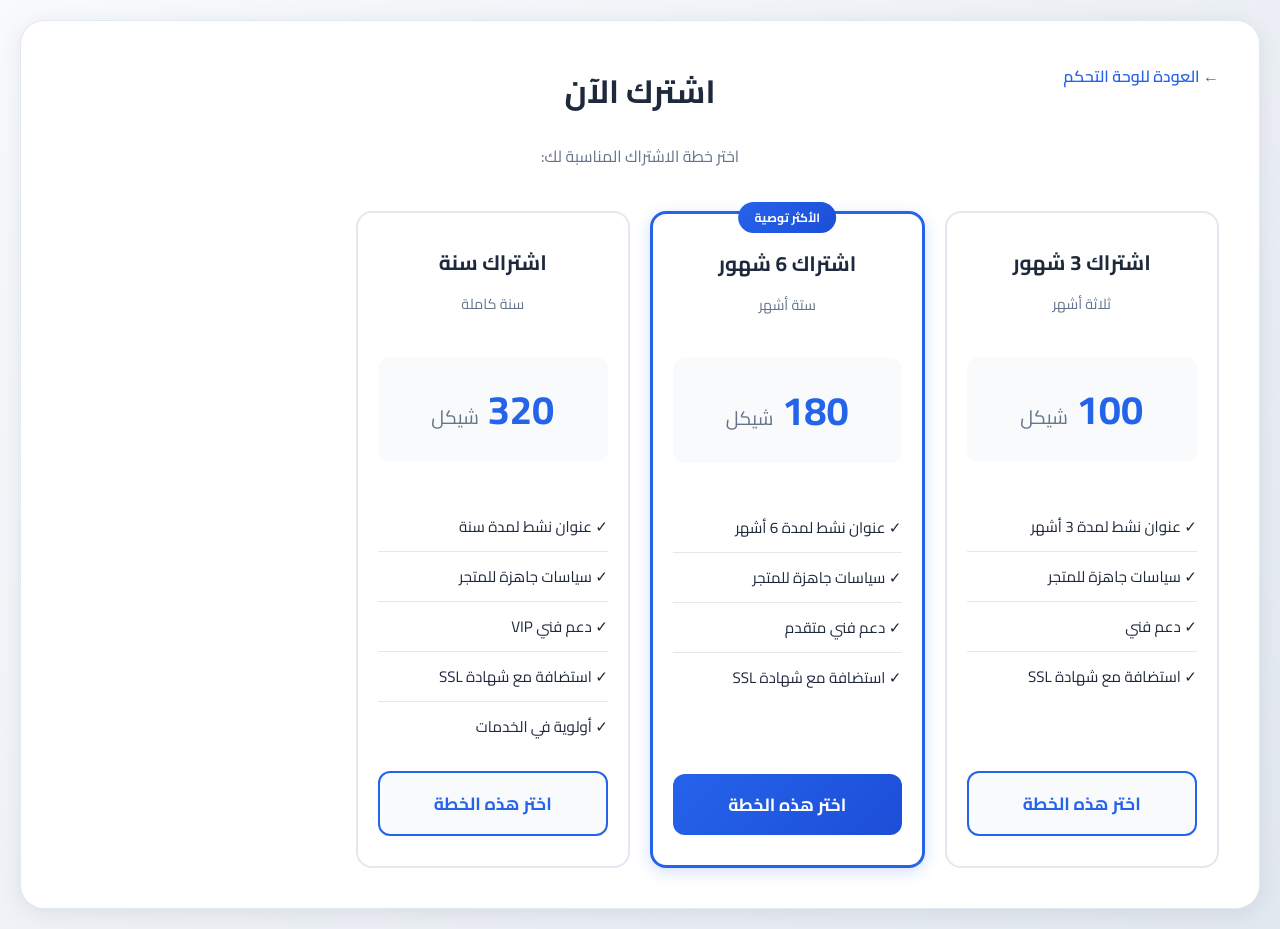
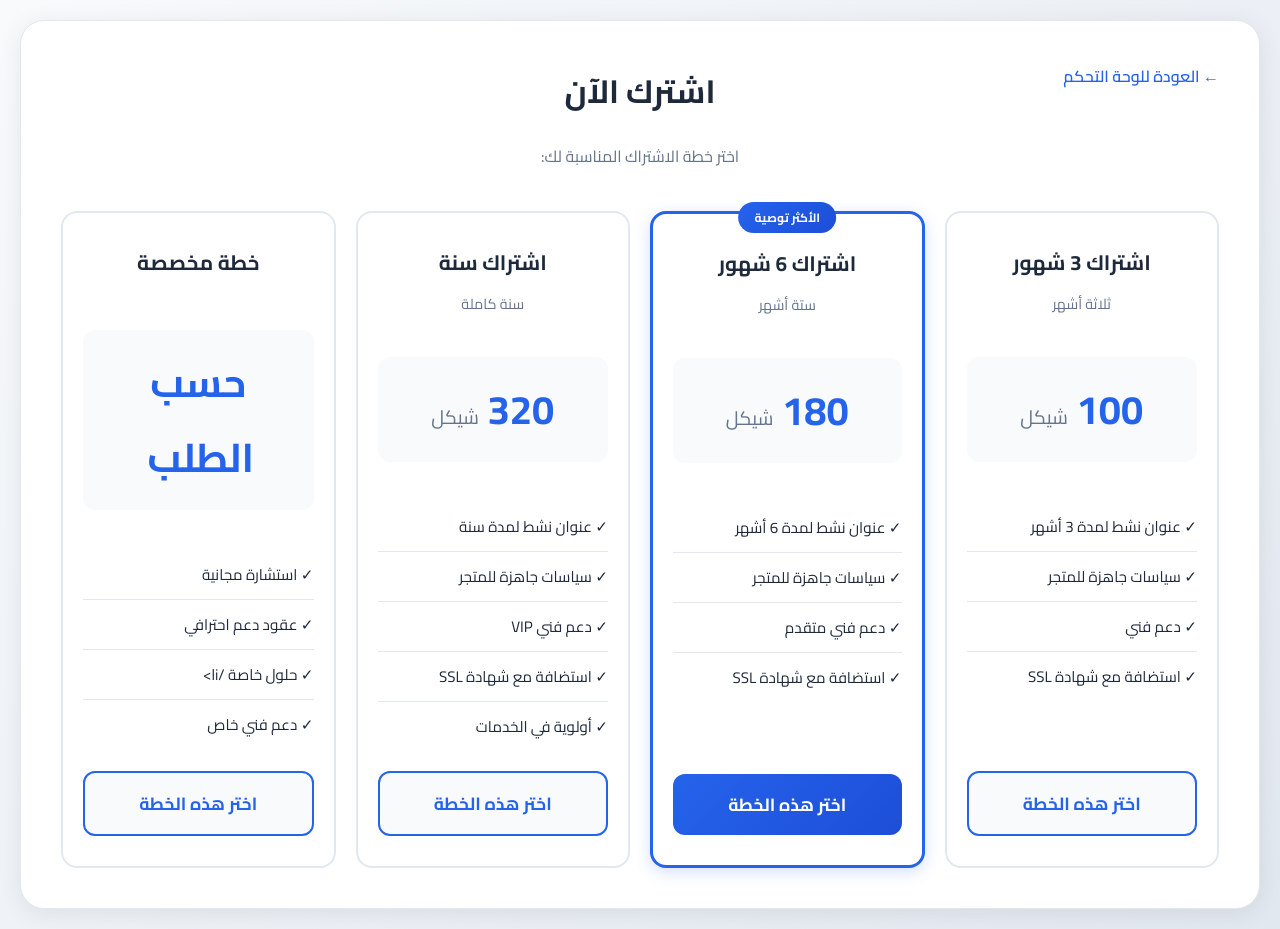
Before and after one commit to sharefm/tegara, a FastAPI app: page /subscribe in a window 1280 px wide. Run offline with FastAPI, Linux system fonts and the light colour scheme; some libraries are stand-ins or nearby versions.

Commit message:
عقود صيانة

```diff
--- a/templates/subscribe.html
+++ b/templates/subscribe.html
@@ -44,7 +44,8 @@
                     <li>✓ استضافة مع شهادة SSL</li>
 
                 </ul>
-                <button class="btn btn-plan" onclick="selectPlan('{{ domain.id if domain else '' }}', 3)">اختر هذه الخطة</button>
+                <button class="btn btn-plan" onclick="selectPlan('{{ domain.id if domain else '' }}', 3)">اختر هذه
+                    الخطة</button>
             </div>
 
             <!-- 6 Months Plan -->
@@ -65,7 +66,8 @@
                     <li>✓ استضافة مع شهادة SSL</li>
 
                 </ul>
-                <button class="btn btn-plan btn-plan-popular" onclick="selectPlan('{{ domain.id if domain else '' }}', 6)">اختر هذه
+                <button class="btn btn-plan btn-plan-popular"
+                    onclick="selectPlan('{{ domain.id if domain else '' }}', 6)">اختر هذه
                     الخطة</button>
             </div>
 
@@ -86,8 +88,30 @@
                     <li>✓ استضافة مع شهادة SSL</li>
                     <li>✓ أولوية في الخدمات</li>
                 </ul>
-                <button class="btn btn-plan" onclick="selectPlan('{{ domain.id if domain else '' }}', 12)">اختر هذه الخطة</button>
+                <button class="btn btn-plan" onclick="selectPlan('{{ domain.id if domain else '' }}', 12)">اختر هذه
+                    الخطة</button>
             </div>
+
+            <!-- custom Plan -->
+            <div class="plan-card">
+                <div class="plan-header">
+                    <h3 class="plan-title">خطة مخصصة</h3>
+                    <div class="plan-duration"> </div>
+                </div>
+                <div class="plan-price">
+                    <span class="price-amount"> حسب الطلب</span>
+                    <span class="price-currency"></span>
+                </div>
+                <ul class="plan-features">
+                    <li>✓ استشارة مجانية</li>
+                    <li>✓ عقود دعم احترافي</li>
+                    <li>✓ حلول خاصة /li>
+                    <li>✓ دعم فني خاص</li>
+                </ul>
+                <button class="btn btn-plan" onclick="selectPlan('{{ domain.id if domain else '' }}', 12)">اختر هذه
+                    الخطة</button>
+            </div>
+
         </div>
     </div>
 </div>
```
